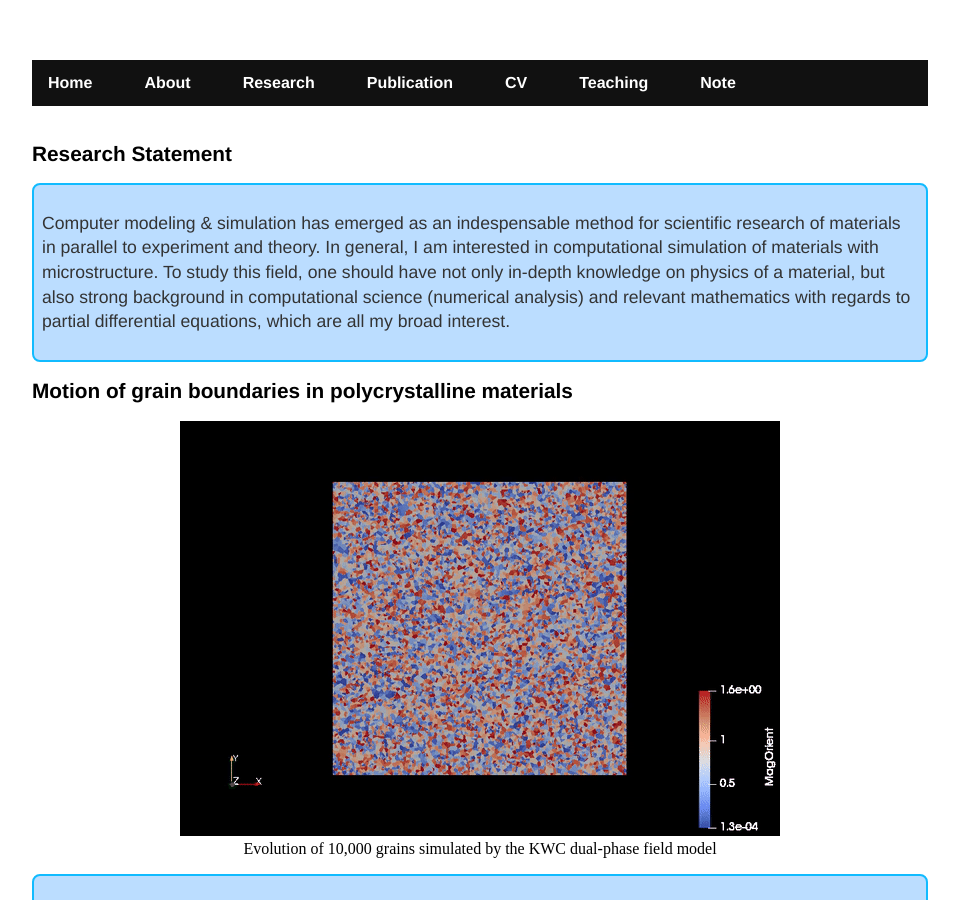
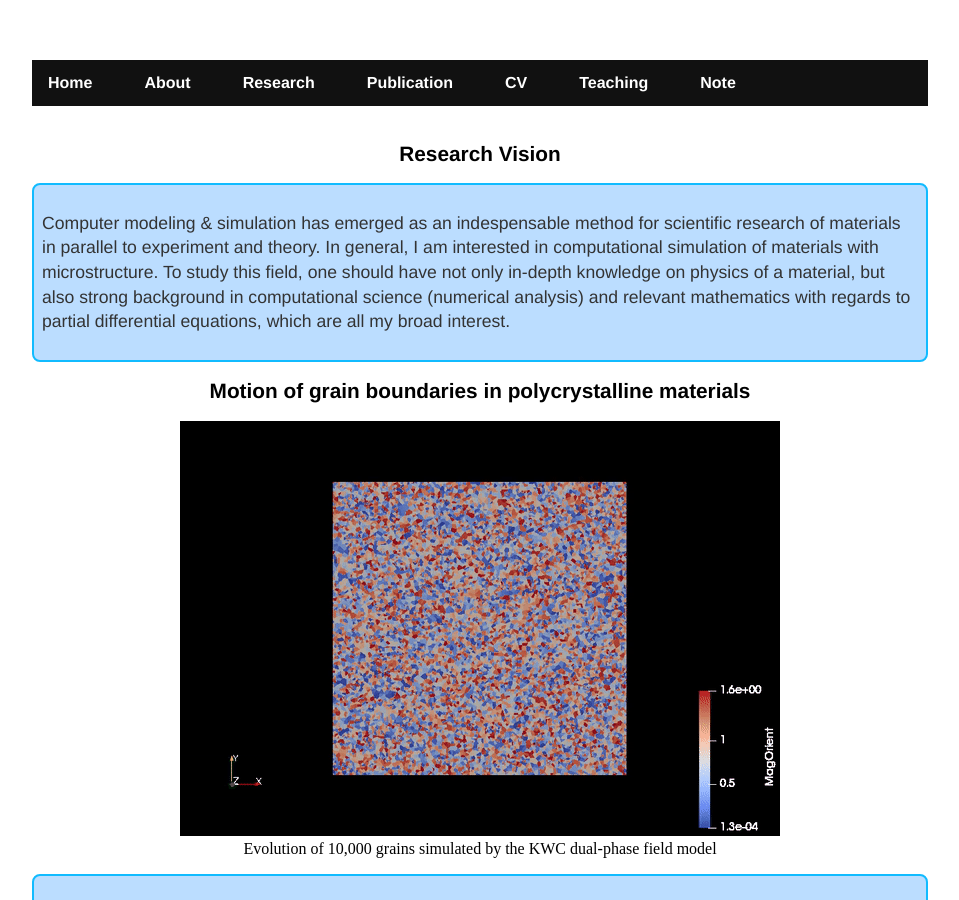
Before and after one commit to jaekwangjk/jaekwangjk.github.io, a Jekyll site: the page built from research.html, in a window 1280 px wide and 900 px high. Shown: the whole window, without its empty margins (160-1119 px from the left). Built offline with Jekyll 4.4.1, drawn with Linux system fonts in a browser that asks for light colours.

Commit message:
Update research.html

```diff
--- a/research.html
+++ b/research.html
@@ -6,8 +6,9 @@ title: Jaekwang Kim
 
 	<br>
 
-	<p>
-	<h1>Research Statement</h1>
+	<p><center>
+	<h1>Research Vision</h1>
+	</center>
 	</p>
 
 	<div class="rounded">
@@ -26,7 +27,9 @@ title: Jaekwang Kim
 
 
 	<p>
+	<center>
 	<h1>Motion of grain boundaries in polycrystalline materials</h1>
+	</center>
 	</p>
 
 	<BODY>
@@ -52,7 +55,9 @@ title: Jaekwang Kim
 
 
 	<p>
+	<center>
 	<h1>Reduced order modeling using artifical neural network functions</h1>
+	</center>
 	</p>
 
 
@@ -68,7 +73,9 @@ title: Jaekwang Kim
 
 
 	<p>
+	<center>
 	<h1>Physically informed neural network (PINN) for non-Newtonian fluid flows</h1>
+	</center>
 	</p>
 
 
@@ -102,7 +109,9 @@ title: Jaekwang Kim
 
 
         <p>
+	<center>
 	<h1>Complex fluid flow simulation</h1>
+	</center>
 	</p>
 	<div class="rounded">
 	<p>I use Finite-element method to simulate non-Newtonian fluid flows.
```
